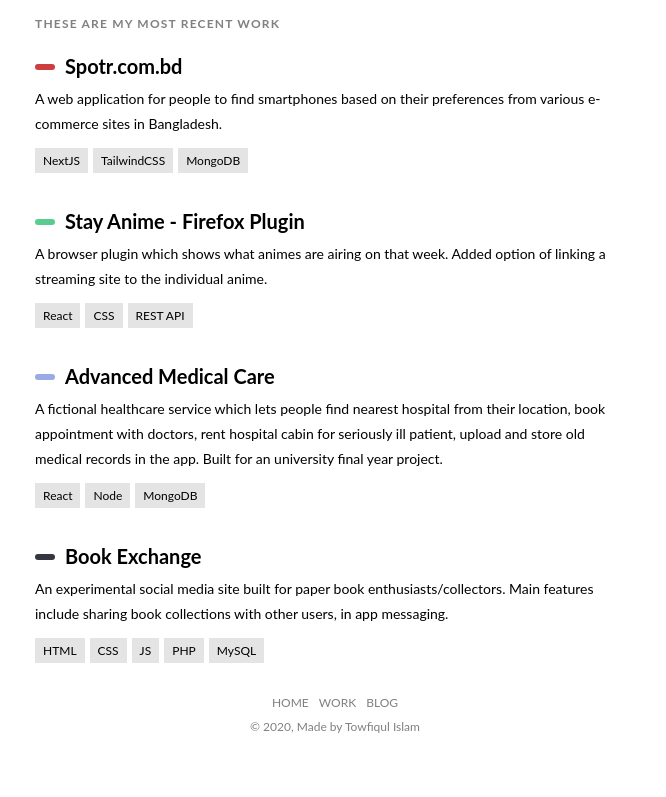
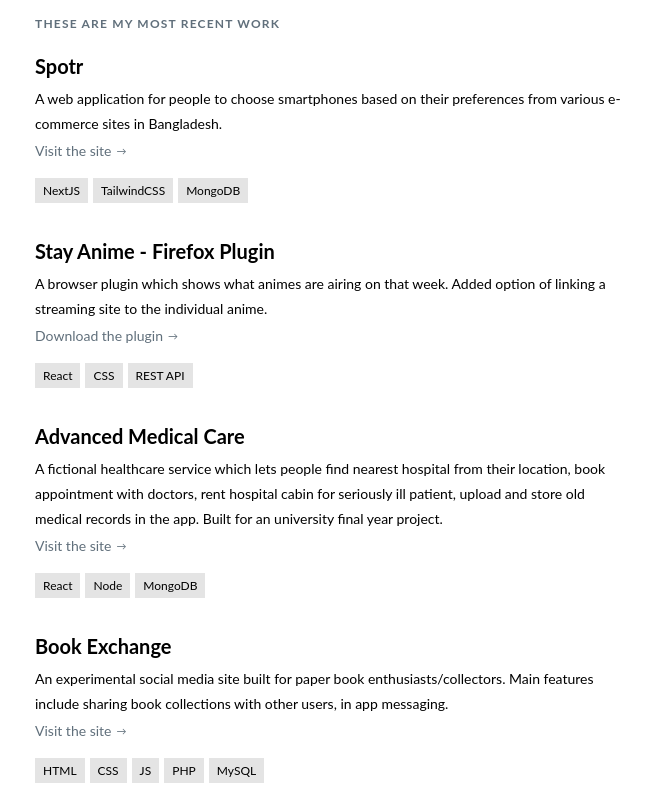
Before and after one commit to towfiqul-islam/portfolio, a Gatsby site: page /work in a window 1280 px wide. Shown: the part 94-891 px from the top of the page, without its empty margins (305-971 px from the left). Before the commit the page ends 858 px from the top, so only its background shows below. Built offline with nearby package versions, Linux system fonts and the light colour scheme; Gatsby itself is replaced by a stand-in of ours.

Commit message:
added visit link in work

```diff
--- a/src/components/header.js
+++ b/src/components/header.js
@@ -86,7 +86,7 @@ const Social = styled.div`
 `
 
 // const pathName = window.location.pathname
-const Header = () => {
+const Header = ({ location }) => {
   const openMail = () => {
     window.location.href =
       "mailto:towfiqu@gmail.com?subject=Hi&body=message%20goes%20here"
@@ -95,10 +95,30 @@ const Header = () => {
     <header>
       <MobileNavigation>
         <div>
-          <Link to="/work">Work</Link>
+          <Link
+            style={{
+              color:
+                location !== undefined &&
+                location.pathname === "/work" &&
+                "gray",
+            }}
+            to="/work"
+          >
+            Work
+          </Link>
         </div>
         <div>
-          <Link to="/blog">Blog</Link>
+          <Link
+            style={{
+              color:
+                location !== undefined &&
+                location.pathname === "/blog" &&
+                "gray",
+            }}
+            to="/blog"
+          >
+            Blog
+          </Link>
         </div>
       </MobileNavigation>
       <TopHeader>
@@ -143,10 +163,30 @@ const Header = () => {
 
         <Navigation>
           <div>
-            <Link to="/work">Work</Link>
+            <Link
+              style={{
+                color:
+                  location !== undefined &&
+                  location.pathname === "/work" &&
+                  "gray",
+              }}
+              to="/work"
+            >
+              Work
+            </Link>
           </div>
           <div>
-            <Link to="/blog">Blog</Link>
+            <Link
+              style={{
+                color:
+                  location !== undefined &&
+                  location.pathname === "/blog" &&
+                  "gray",
+              }}
+              to="/blog"
+            >
+              Blog
+            </Link>
           </div>
         </Navigation>
       </TopHeader>
--- a/src/components/layout.js
+++ b/src/components/layout.js
@@ -23,11 +23,11 @@ const FooterNav = styled.div`
   }
 `
 
-const Layout = ({ children }) => {
+const Layout = ({ children, location }) => {
   return (
     <>
       <GlobalStyles />
-      <Header />
+      <Header location={location} />
       <div>
         <main>{children}</main>
         <footer
--- a/src/pages/blog.js
+++ b/src/pages/blog.js
@@ -29,7 +29,7 @@ const ExcerptText = styled.p`
   /* color: gray; */
 `
 
-function BlogPage() {
+function BlogPage(props) {
   const data = useStaticQuery(graphql`
     query {
       posts: allMarkdownRemark {
@@ -55,7 +55,7 @@ function BlogPage() {
   return (
     <>
       <SEO title="Blog" description="Full Stack Developer" />
-      <Layout>
+      <Layout location={props.location}>
         <div>
           {/* <Title>I write every week</Title> */}
           {result.map((post, i) => (
--- a/src/pages/work.js
+++ b/src/pages/work.js
@@ -8,7 +8,7 @@ const Title = styled.h2`
   margin-bottom: 20px;
   font-size: 12px;
   text-transform: uppercase;
-  color: gray;
+  color: #606f7b;
   letter-spacing: 1.2px;
 `
 
@@ -42,38 +42,45 @@ const SkillTag = styled.div`
   }
 `
 
-const WorkPage = () => (
+const VisitLink = styled.a`
+  font-size: 14px;
+  color: #606f7b;
+  display: flex;
+  gap: 5px;
+  span {
+    font-size: 10px;
+  }
+`
+
+const WorkPage = props => (
   <>
     <SEO title="Work" description="Full Stack Developer" />
-    <Layout>
+    <Layout location={props.location}>
       <div>
         <Title>These are my most recent work</Title>
         <WorkCard>
           <TitleWrapper>
-            {" "}
-            <div
-              style={{
-                width: "20px",
-                height: "6px",
-                background: "#CD3E3E",
-                borderRadius: "10px",
-                marginBottom: "4px",
-              }}
-            ></div>
             <h3>
               <a
                 href="https://spotr.vercel.app"
                 target="_blank"
                 rel="noopener noreferrer"
               >
-                Spotr.com.bd
+                Spotr
               </a>
             </h3>
           </TitleWrapper>
           <p>
-            A web application for people to find smartphones based on their
+            A web application for people to choose smartphones based on their
             preferences from various e-commerce sites in Bangladesh.
           </p>
+          <VisitLink
+            href="https://spotr.vercel.app"
+            target="_blank"
+            rel="noopener noreferrer"
+          >
+            Visit the site <span>&#8594;</span>
+          </VisitLink>
           <SkillTag>
             <span>NextJS</span>
             <span>TailwindCSS</span>
@@ -82,16 +89,6 @@ const WorkPage = () => (
         </WorkCard>
         <WorkCard>
           <TitleWrapper>
-            {" "}
-            <div
-              style={{
-                width: "20px",
-                height: "6px",
-                background: "#59CC8F",
-                borderRadius: "10px",
-                marginBottom: "4px",
-              }}
-            ></div>
             <h3>
               <a
                 href="https://addons.mozilla.org/en-US/firefox/addon/stay-anime/?utm_content=search&utm_medium=referral&utm_source=addons.mozilla.org"
@@ -107,6 +104,14 @@ const WorkPage = () => (
             Added option of linking a streaming site to the individual anime.
           </p>
 
+          <VisitLink
+            href="https://addons.mozilla.org/en-US/firefox/addon/stay-anime/?utm_content=search&utm_medium=referral&utm_source=addons.mozilla.org"
+            target="_blank"
+            rel="noopener noreferrer"
+          >
+            Download the plugin <span>&#8594;</span>
+          </VisitLink>
+
           <SkillTag>
             <span>React</span>
             <span>CSS</span>
@@ -115,16 +120,6 @@ const WorkPage = () => (
         </WorkCard>
         <WorkCard>
           <TitleWrapper>
-            {" "}
-            <div
-              style={{
-                width: "20px",
-                height: "6px",
-                background: "#99ABE4",
-                borderRadius: "10px",
-                marginBottom: "4px",
-              }}
-            ></div>
             <h3>
               <a
                 href="https://amscare.netlify.app/"
@@ -143,6 +138,14 @@ const WorkPage = () => (
             project.
           </p>
 
+          <VisitLink
+            href="https://amscare.netlify.app/"
+            target="_blank"
+            rel="noopener noreferrer"
+          >
+            Visit the site <span>&#8594;</span>
+          </VisitLink>
+
           <SkillTag>
             <span>React</span>
             <span>Node</span>
@@ -151,16 +154,6 @@ const WorkPage = () => (
         </WorkCard>
         <WorkCard>
           <TitleWrapper>
-            {" "}
-            <div
-              style={{
-                width: "20px",
-                height: "6px",
-                background: "#343740",
-                borderRadius: "10px",
-                marginBottom: "4px",
-              }}
-            ></div>
             <h3>
               <a
                 href="https://exchangeyourbook.netlify.app/"
@@ -177,6 +170,14 @@ const WorkPage = () => (
             collections with other users, in app messaging.
           </p>
 
+          <VisitLink
+            href="https://exchangeyourbook.netlify.app/"
+            target="_blank"
+            rel="noopener noreferrer"
+          >
+            Visit the site <span>&#8594;</span>
+          </VisitLink>
+
           <SkillTag>
             <span>HTML</span>
             <span>CSS</span>
--- a/src/styles/GlobalStyles.js
+++ b/src/styles/GlobalStyles.js
@@ -25,6 +25,11 @@ body {
 
   img {
     max-width: 600px;
+    margin: 0;
+  }
+
+  .gatsby-resp-image-wrapper {
+    margin-left: 0 !important
   }
 
   @media screen and (max-width: 500px) {
```
